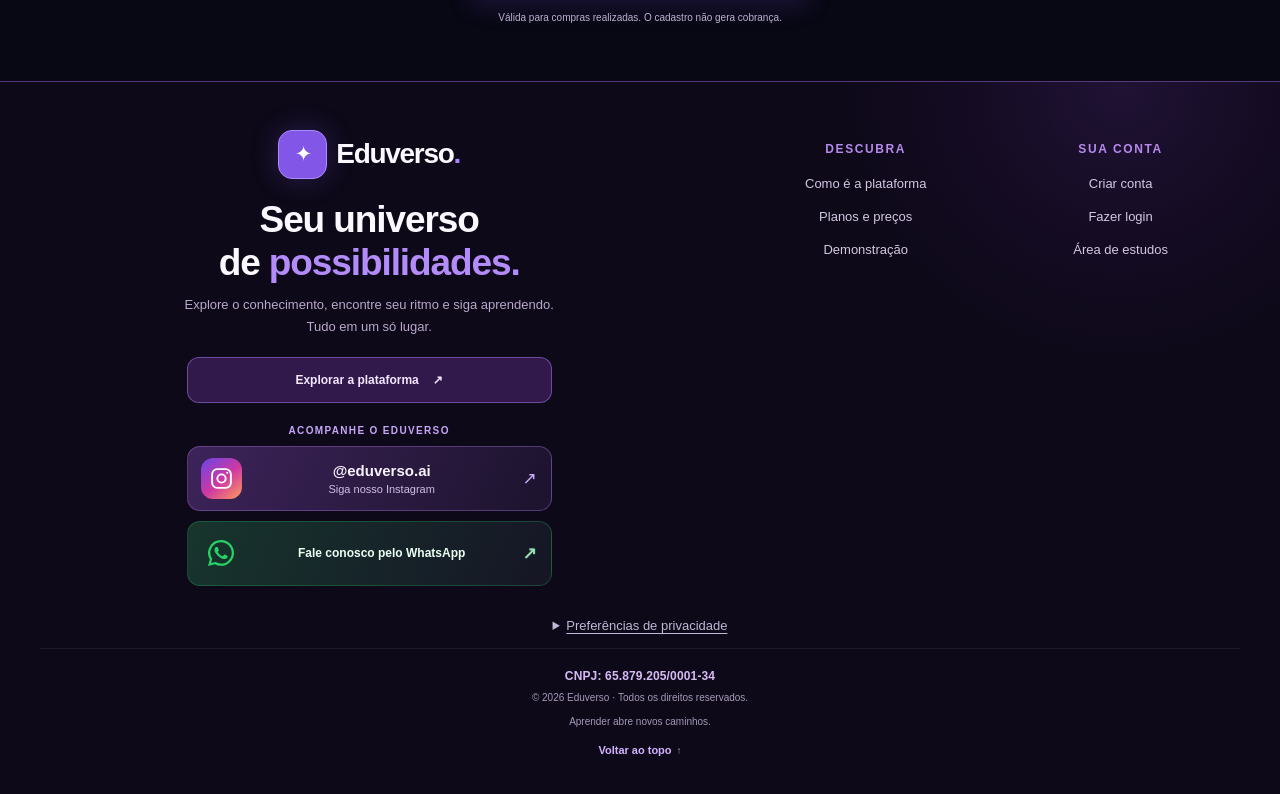
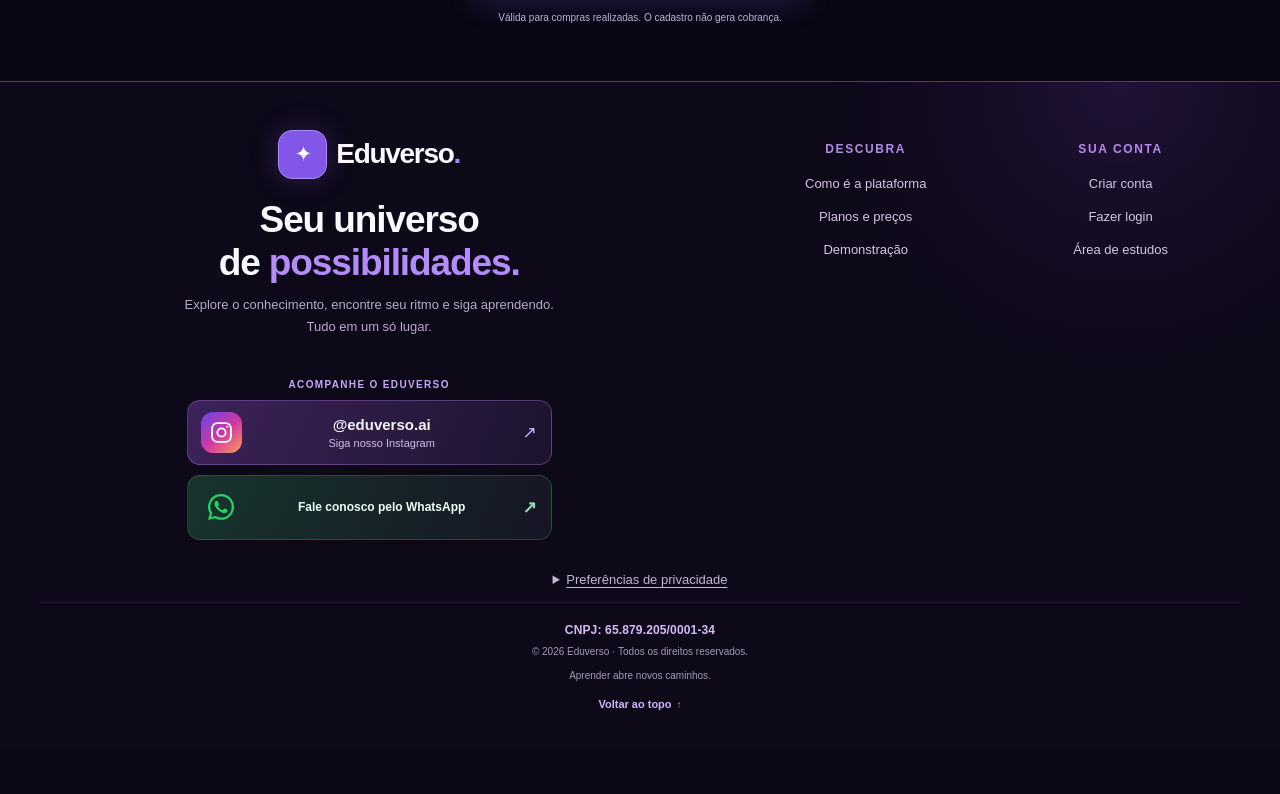
Before and after one commit to dramaflix2026-stack/Eduverso, a Next.js app: page / in a window 1280 px wide. Shown: the part 4455-5249 px from the top of the page. After the commit the page ends 5203 px from the top, so only its background shows below. Built offline with nearby package versions, Linux system fonts and the light colour scheme.

Commit message:
Remove redundant explore platform CTA from footer

```diff
--- a/app/page.tsx
+++ b/app/page.tsx
@@ -96,7 +96,7 @@ export default function Landing(){
      </Link>
      <h2>Seu universo de <em>possibilidades.</em></h2>
      <p>Explore o conhecimento, encontre seu ritmo e siga aprendendo. Tudo em um só lugar.</p>
-     <a href="#produto" className="lp-footer-newcta">Explorar a plataforma <span aria-hidden="true">↗</span></a>
+
      <div className="lp-footer-contact">
       <span className="lp-footer-contact-label">ACOMPANHE O EDUVERSO</span>
       <a className="lp-footer-instagram" href="https://www.instagram.com/eduverso.ai/" target="_blank" rel="noopener noreferrer" aria-label="Instagram do Eduverso, @eduverso.ai (abre em nova aba)"><span className="lp-footer-instagram-icon"><svg viewBox="0 0 24 24" fill="none" stroke="currentColor" strokeWidth="1.8" strokeLinecap="round" strokeLinejoin="round" aria-hidden="true" focusable="false"><rect x="3" y="3" width="18" height="18" rx="5"/><circle cx="12" cy="12" r="4"/><circle cx="17.5" cy="6.5" r="1" fill="currentColor" stroke="none"/></svg></span><span><strong>@eduverso.ai</strong><small>Siga nosso Instagram</small></span><span className="lp-contact-arrow" aria-hidden="true">↗</span></a>
```
